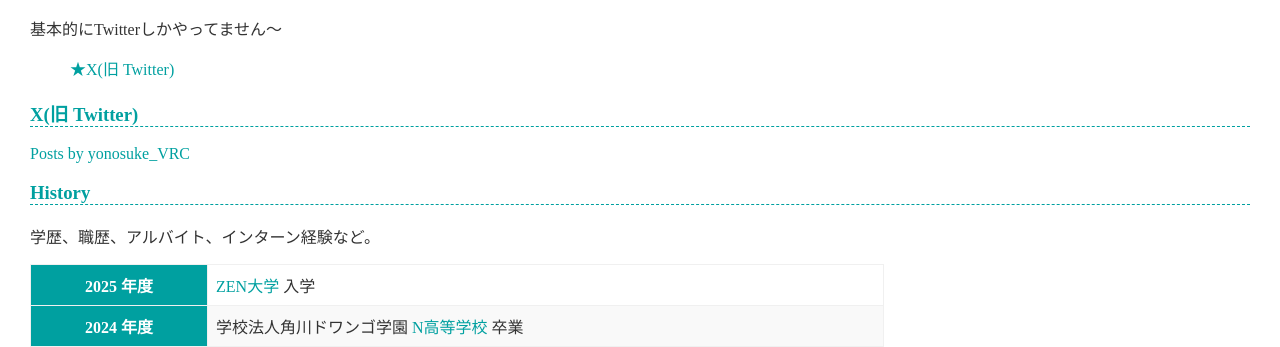
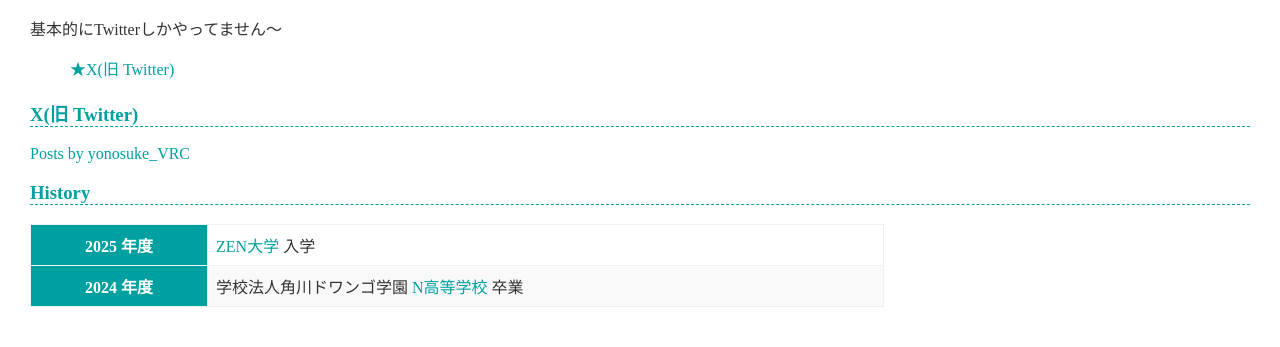
Before and after one commit to ikudo00249/ikudo00249.github.io, a plain HTML site: page index.html in a window 1280 px wide. Shown: the part 1958-2305 px from the top of the page. After the commit the page ends 2265 px from the top, so only its background shows below. Drawn offline with Linux system fonts and the light colour scheme.

Commit message:
Update index.html

```diff
--- a/index.html
+++ b/index.html
@@ -65,7 +65,6 @@
 <a class="twitter-timeline" href="https://twitter.com/yonosuke_VRC?ref_src=twsrc%5Etfw">Posts by yonosuke_VRC</a> <script async src="https://platform.twitter.com/widgets.js" charset="utf-8"></script>
 
     <h3>History</h3>
-    <p>学歴、職歴、アルバイト、インターン経験など。</p>
     <table>
       <tr>
         <th>2025 年度</th>
```
